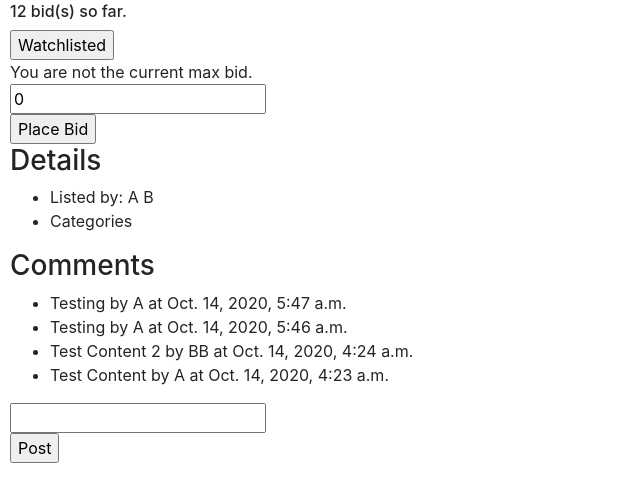
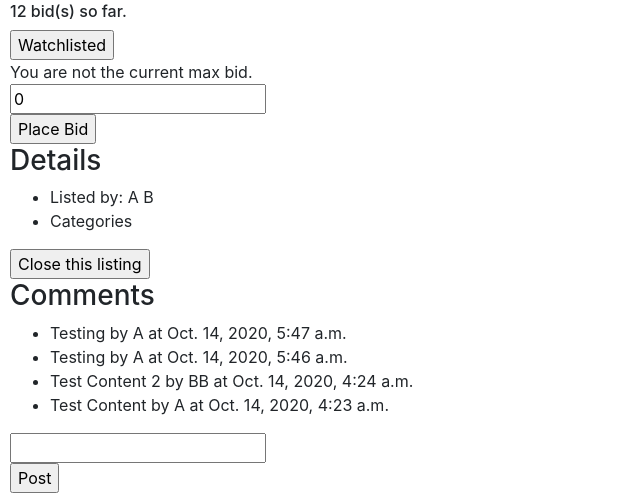
Before and after one commit to thaohvm/commerce, a Django app: page /listing/1 in a window 1280 px wide. Shown: the part 471-974 px from the top of the page, without its empty margins (0-640 px from the left). Before the commit the page ends 934 px from the top, so only its background shows below. Run offline with Django 3.2, Linux system fonts and the light colour scheme; a user stored in the database is signed in; data comes from the database, SQL or seed files in the repository; both versions use the stored data as it was after the commit; some libraries are stand-ins or nearby versions.

Commit message:
closed auction

```diff
--- a/auctions/models.py
+++ b/auctions/models.py
@@ -22,6 +22,7 @@ class Listing(models.Model):
     image_url = models.URLField(blank=True)
     description = models.CharField(max_length=256, blank=True)
     category = models.ForeignKey(Category, on_delete=models.CASCADE)
+    closed = models.BooleanField(default=False)
     created = models.DateTimeField(auto_now=True)
     created_by = models.ForeignKey(User, on_delete=models.CASCADE)
 
--- a/auctions/templates/auctions/listing.html
+++ b/auctions/templates/auctions/listing.html
@@ -3,6 +3,14 @@
 
 {% block body %}
 <h2>Listing: {{ item.item }}</h2>
+
+{% if item.closed %}
+    {% if user.is_authenticated and user == max_bid_user %}
+        <h6> Congratulations! You are the winner of this auction! </h6>
+    {% else %}
+        <h6> {{ max_bid_user.first_name }} {{ max_bid_user.last_name }} is the winner of this auction! </h6>
+    {% endif %}
+{% endif %}
 
 <ul>
     <img class="listing image" src="{% static item.image %}">
@@ -11,6 +19,8 @@
     <br />
     {{ item.currency }} {{ price }}
 </ul>
+
+{% if not item.closed %}
 
 <h6> {{ total_bids }} bid(s) so far. </h6>
 {% if user.is_authenticated %}
@@ -52,11 +62,20 @@ You are not the current max bid.
 <a class="nav-link" href="{% url 'login' %}">Log in to bid</a>
 {% endif %}
 
+{% endif %}
+
 <h3>Details</h3>
 <ul>
     <li>Listed by: {{ item.created_by.first_name }} {{ item.created_by.last_name }}</li>
     <li>Categories</li>
 </ul>
+
+{% if not item.closed and item.created_by == user %}
+<form action="{% url 'close_listing' item.id %}" method="post">
+    {% csrf_token %}
+    <input type="submit" value="Close this listing">
+</form>
+{% endif %}
 
 <h3>Comments</h3>
 
@@ -66,6 +85,7 @@ You are not the current max bid.
     {% endfor %}
 </ul>
 
+{% if user.is_authenticated %}
 <div class="comments">
     <form action="{% url 'comment' %}" method="post">
         {% csrf_token %}
@@ -76,5 +96,6 @@ You are not the current max bid.
         <input type="submit" value="Post">
     </form>
 </div>
+{% endif %}
 
 {% endblock %}
--- a/auctions/urls.py
+++ b/auctions/urls.py
@@ -10,6 +10,7 @@ urlpatterns = [
     path("listing", views.listing, name="listing"),
     path("listing/<int:id>", views.listing, name="listing"),
     path("listing/create", views.create_listing, name="create_listing"),
+    path("listing/close/<int:id>", views.close_listing, name="close_listing"),
     path("bid", views.bid, name="bid"),
     path("comment", views.comment, name="comment"),
     path("watchlist", views.watchlist, name="watchlist"),
--- a/auctions/views.py
+++ b/auctions/views.py
@@ -117,8 +117,9 @@ def listing(request, id=0):
         bids = Bid.objects.filter(item=item)
         is_max_bid = request.user.id is not None and bids and max(
             bids, key=lambda b: b.bid).bid_by.id == request.user.id
+        max_bid_user = max(bids, key=lambda b: b.bid).bid_by
         comments = Comment.objects.filter(item=item)
-        watchlisted = Watchlist.objects.filter(
+        watchlisted = request.user.is_authenticated and Watchlist.objects.filter(
             item=item, user=request.user).count() > 0
 
         return render(request, "auctions/listing.html", {
@@ -126,6 +127,7 @@ def listing(request, id=0):
             "price": max(item.price, max(bids, key=lambda b: b.bid).bid),
             "total_bids": len(bids),
             "is_max_bid": is_max_bid,
+            "max_bid_user": max_bid_user,
             "watchlisted": watchlisted,
             "watchlist_form": WatchlistForm(None, initial={
                 "item": item,
@@ -148,6 +150,16 @@ def create_listing(request):
         return render(request, "auctions/create_listing.html", {
             "form": NewListingForm()
         })
+
+
+def close_listing(request, id):
+    if request.method == "POST":
+        listing = Listing.objects.get(id=id)
+        if request.user == listing.created_by:
+            listing.closed = True
+            listing.save()
+            return HttpResponseRedirect(reverse("listing", args=[id]))
+    return HttpResponseBadRequest("Invalid request!")
 
 
 def bid(request):
@@ -201,12 +213,12 @@ def category(request, id=0):
     if id > 0:
         category = Category.objects.get(id=id)
         listings = Listing.objects.filter(category=id)
-        return render (request, 'auctions/category.html',{
+        return render(request, 'auctions/category.html', {
             "category": category,
             "listings": listings
         })
     else:
         categories = Category.objects.all()
-        return render (request, 'auctions/categories.html', {
+        return render(request, 'auctions/categories.html', {
             "categories": categories
         })
```
Also changed, not shown: auctions/migrations/0016_listing_closed.py (added), db.sqlite3.
